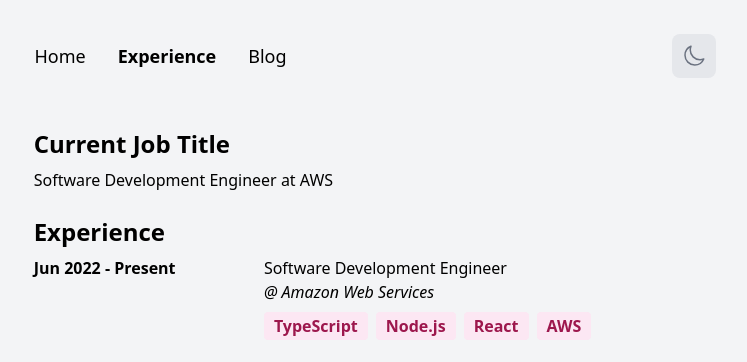
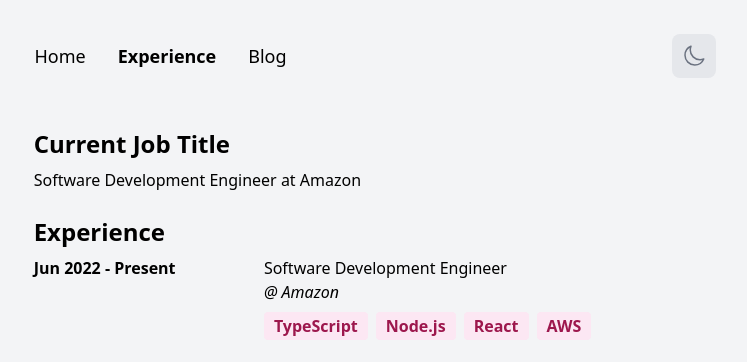
Before and after one commit to kevinqdam/kevinqdam.com, an Astro site: page /experience in a window 1280 px wide. Shown: the top 362 px of the page, without its empty margins (265-1012 px from the left). Built offline with nearby package versions, Linux system fonts and the light colour scheme; Astro itself is replaced by a stand-in of ours.

Commit message:
Update experience and dependencies (#5)
* Change AWS to Amazon on /experience

* Fix security vulnerability

* Update the experience entry to Amazon from AWS

---------

Co-authored-by: Kevin Dam <kevinqdam@gmail.com>

```diff
--- a/src/pages/experience.astro
+++ b/src/pages/experience.astro
@@ -10,7 +10,7 @@
   <div class='flex flex-col space-y-6'>
     <div class='flex flex-col space-y-2'>
       <h1 class='text-2xl font-bold'>Current Job Title</h1>
-      <p>Software Development Engineer at AWS</p>
+      <p>Software Development Engineer at Amazon</p>
     </div>
     <hr class='lg:hidden h-px my-8 border-0 bg-gray-400 dark:bg-gray-500' />
     <div class='flex flex-col space-y-6 lg:space-y-2'>
@@ -19,7 +19,7 @@
         <p class='col-span-1 font-bold'>Jun 2022 - Present</p>
         <div class='col-span-2'>
           <p class='text-md'>Software Development Engineer</p>
-          <p class='pb-2 italic'>@ Amazon Web Services</p>
+          <p class='pb-2 italic'>@ Amazon</p>
           <Pills
             pills={[
               { text: 'TypeScript', href: 'https://www.typescriptlang.org/' },
```
Also changed, not shown: 1 other file.
